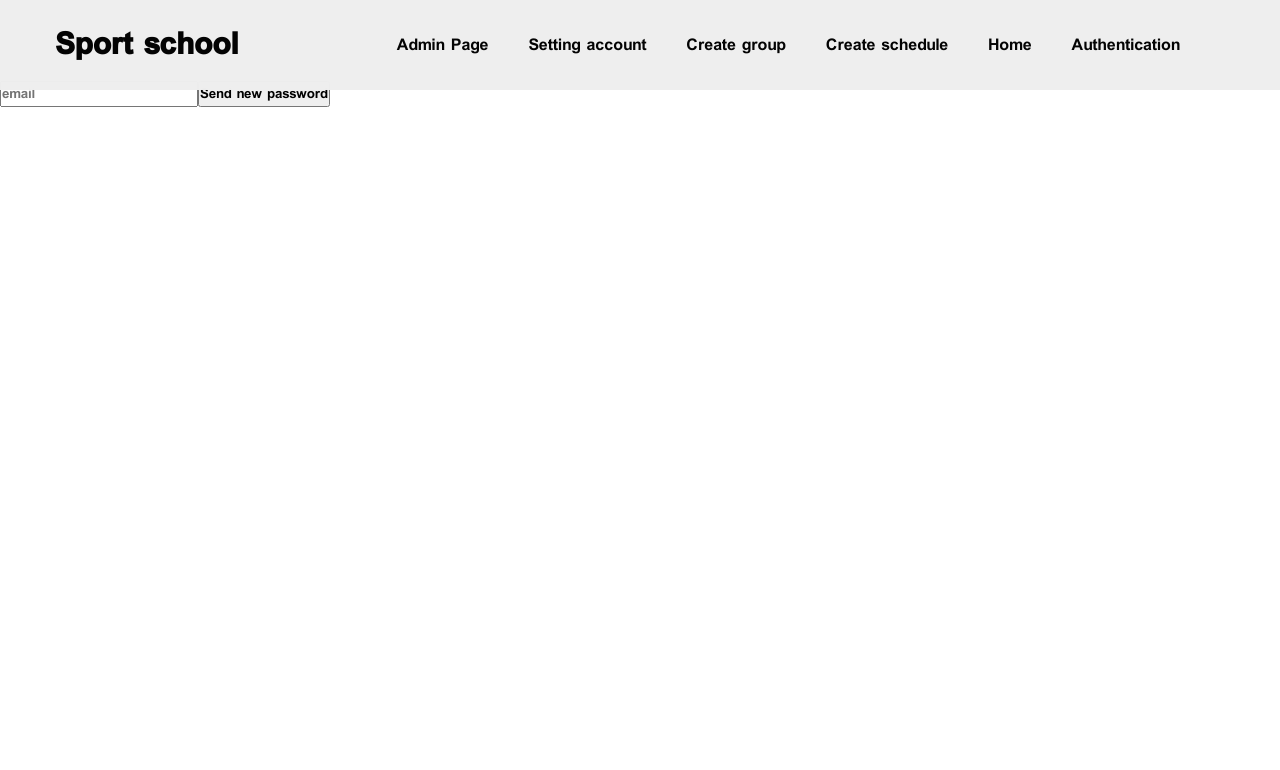
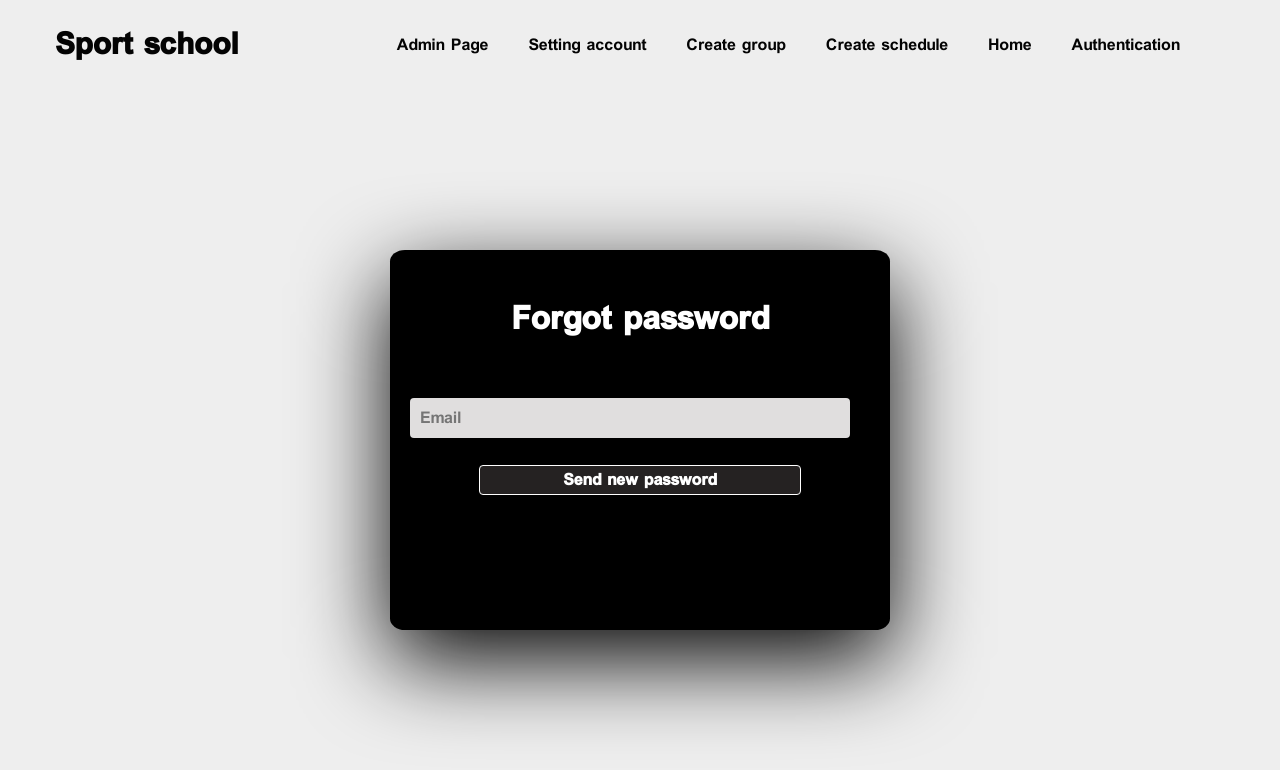
Before and after one commit to SodolynskyiVadym/Web_sport_school, a Vue app in the folder front_web/: page /forgotPassword in a window 1280 px wide. Shown: the top 770 px of the page. Built offline with nearby package versions, Linux system fonts and the light colour scheme.

Commit message:
update ForgotPasswordPage.vue

```diff
--- a/front_web/src/components/ForgotPasswordPage.vue
+++ b/front_web/src/components/ForgotPasswordPage.vue
@@ -1,10 +1,21 @@
 <template>
-  <div v-if="error" role="alert">{{error}}</div>
-  <input type="text" v-model="email" placeholder="email">
-  <input type="password" v-if="isForgotPassword" v-model="password" placeholder="password">
-  <p v-if="isForgotPassword">An email with a password has been sent to you</p>
-  <button v-if="!isForgotPassword" @click="sendNewPassword">Send new password</button>
-  <button v-else @click="login">Login</button>
+  <section>
+    <div v-if="error" class="error-message-password-incorect" role="alert">{{error}}</div>
+    <div class="container-forgot">
+      <div class="main-forgot">
+        <div class="login-forgot">
+          <div class="form-forgot">
+            <label for="chk" aria-hidden="true">Forgot password</label>
+            <input type="text" v-model="email" placeholder="Email" class="input-field" >
+            <input type="password" v-if="isForgotPassword" v-model="password" placeholder="password" class="input-field">
+            <button v-if="!isForgotPassword" @click="sendNewPassword" class="btn-login">Send new password</button>
+            <button  v-else @click="login" class="btn-login">Log in</button>
+            <div v-if="isForgotPassword" class="success-message-forgot">An email with a password has been sent to you</div>
+          </div>
+        </div>
+      </div>
+    </div>
+  </section>
 
 </template>
 
@@ -40,7 +51,7 @@
           reservePassword : this.password
         }).then(res => {
           localStorage.token = res.data.token;
-          this.$router.push("/settingsAccount");
+          this.$router.push("/");
         })
       }catch (err){
         console.log(err)
@@ -50,3 +61,107 @@
   }
 }
 </script>
+<style>
+body{
+  background-color: rgba(238,238,238,0.98);
+}
+.error-message-password-incorect{
+  color: red;
+  position: absolute;
+  font-size: 18px;
+  margin-top: 135px;
+  margin-left: 670px;
+  transition: opacity 0.5s;
+  text-align: center;
+}
+
+.container-forgot {
+  width: 100%;
+  height: 90vh;
+  display: flex;
+  align-items: center;
+  justify-content: center;
+
+}
+
+.main-forgot {
+  position: relative;
+  display: flex;
+  flex-direction: column;
+  background-color: black;
+  height: 380px;
+  width: 500px;
+  overflow: hidden;
+  border-radius: 3%;
+  box-shadow: rgba(0, 0, 0, 0.99) 0px 30px 90px;
+}
+
+.form-forgot {
+  display: flex;
+  flex-direction: column;
+  gap: 14px;
+  padding: 20px;
+}
+
+.login-forgot {
+  position: relative;
+  border-radius: 60% / 10%;
+  transition: .8s ease-in-out;
+}
+
+.login-forgot label {
+  margin: 5% 0 5%;
+}
+
+.login-forgot input {
+  width: calc(100% - 20px);
+  height: 40px;
+  font-size: 1rem;
+  background: #e0dede;
+  padding: 10px;
+  margin-top: 15px;
+  border: none;
+  outline: none;
+  border-radius: 4px;
+}
+
+label {
+  color: #fff;
+  font-size: 2rem;
+  justify-content: center;
+  display: flex;
+  font-weight: bold;
+  cursor: pointer;
+  transition: .5s ease-in-out;
+}
+
+#chk:checked ~ .login label {
+  transform: scale(.6);
+}
+
+
+.form-forgot button {
+  width: 70%;
+  height: 30px;
+  margin: 13px auto 10%;
+  color: white;
+  background: #252222;
+  font-size: 1rem;
+  font-weight: bold;
+  border-radius: 4px;
+  cursor: pointer;
+  transition: .2s ease-in;
+  border: 1px solid #fff;
+}
+
+.form-forgot button:hover {
+  background-color: darkgray;
+}
+.success-message-forgot {
+  color: white;
+  font-size: 12px;
+  margin-top: -50px;
+  margin-left: 100px;
+}
+
+</style>
```
